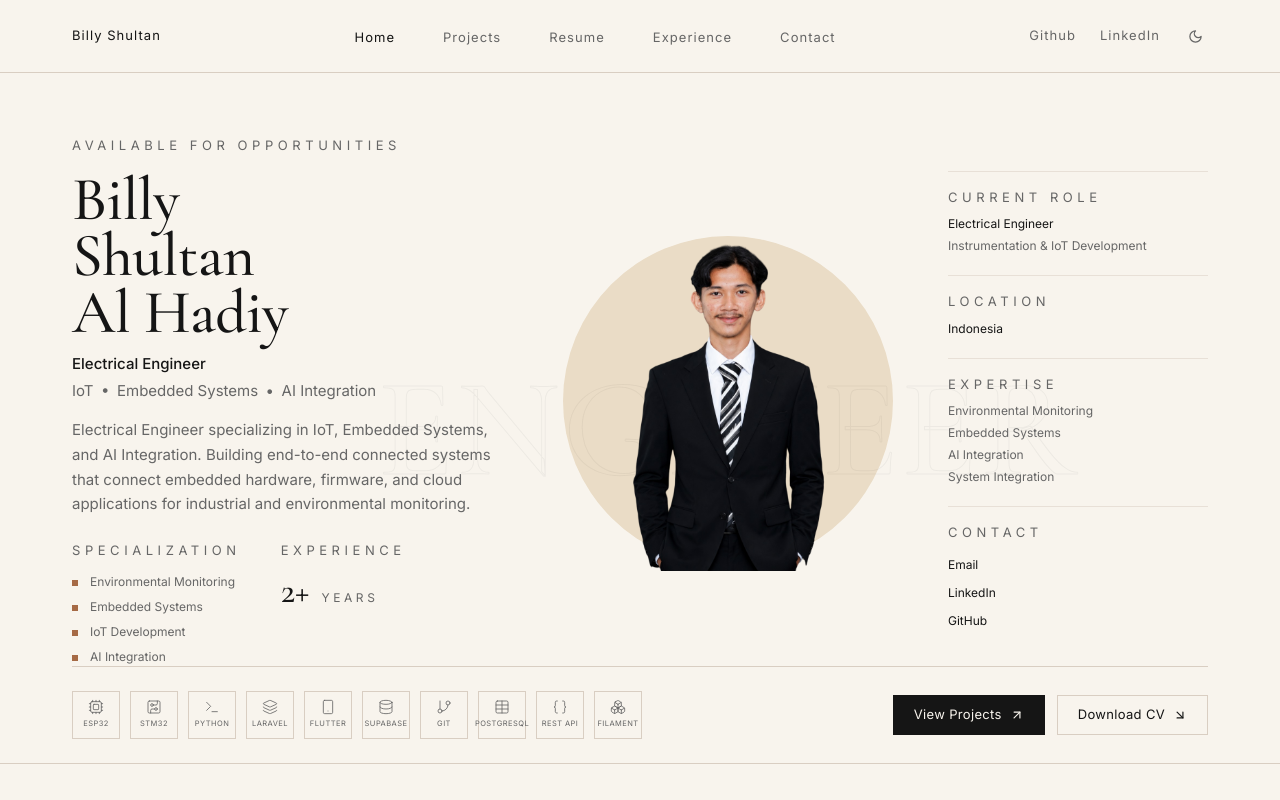
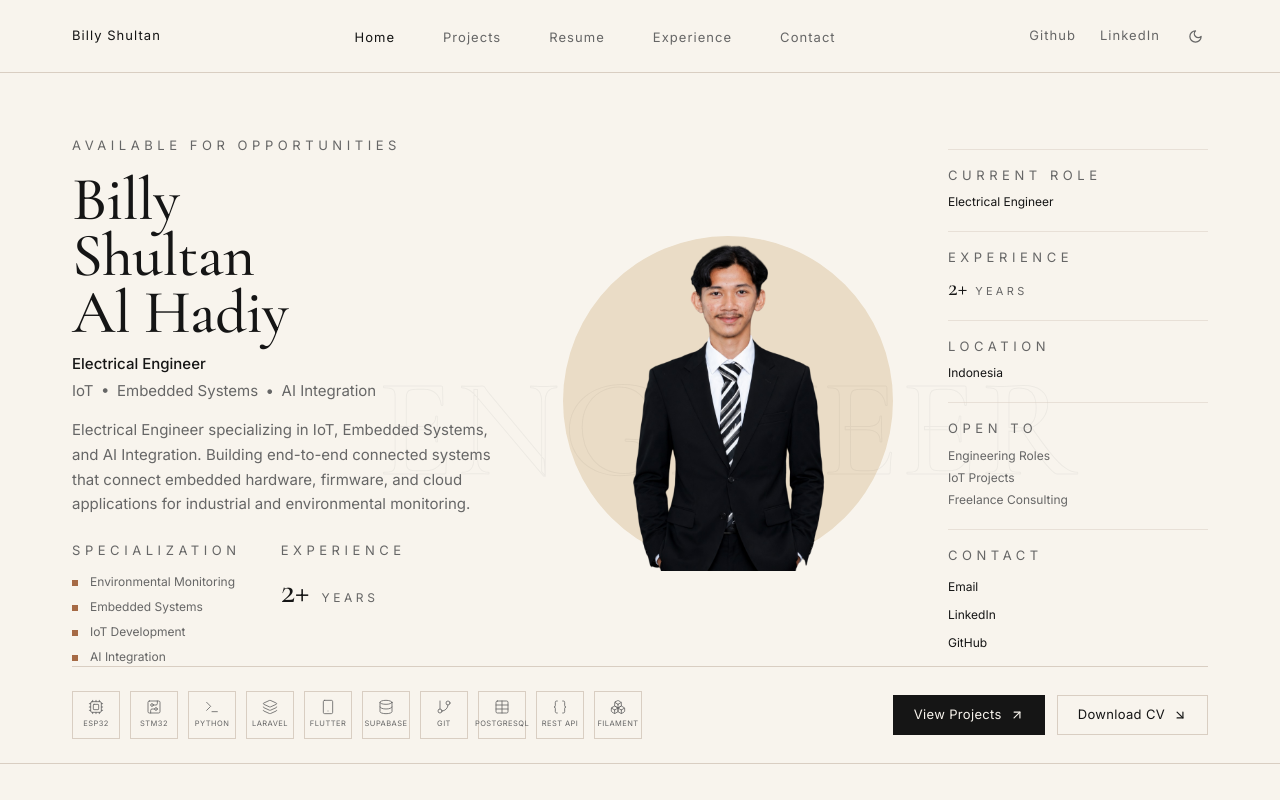
Before and after one commit to billyshultan43/billyshultan, a Next.js app: page / in a window 1280 px wide. Shown: the top 800 px of the page. Built offline with nearby package versions, Linux system fonts and the light colour scheme.

Commit message:
hero: replace right panel with role/experience/location/open-to/contact

```diff
--- a/src/components/hero.tsx
+++ b/src/components/hero.tsx
@@ -53,11 +53,10 @@ const techStack = [
   { name: "Filament", icon: Boxes },
 ];
 
-const expertise = [
-  "Environmental Monitoring",
-  "Embedded Systems",
-  "AI Integration",
-  "System Integration",
+const openTo = [
+  "Engineering Roles",
+  "IoT Projects",
+  "Freelance Consulting",
 ];
 
 const contacts = [
@@ -189,8 +188,17 @@ export function Hero() {
             <motion.div variants={item} className="border-t border-line/50 pt-4">
               <p className="label">Current Role</p>
               <p className="mt-2 text-[12px] text-primary">Electrical Engineer</p>
-              <p className="mt-1 text-[12px] text-secondary">
-                Instrumentation &amp; IoT Development
+            </motion.div>
+
+            <motion.div variants={item} className="mt-5 border-t border-line/50 pt-4">
+              <p className="label">Experience</p>
+              <p className="mt-2 flex items-baseline gap-2">
+                <span className="font-serif text-[24px] font-medium leading-none text-primary">
+                  2+
+                </span>
+                <span className="text-[11px] uppercase tracking-[0.3em] text-secondary">
+                  Years
+                </span>
               </p>
             </motion.div>
 
@@ -200,11 +208,11 @@ export function Hero() {
             </motion.div>
 
             <motion.div variants={item} className="mt-5 border-t border-line/50 pt-4">
-              <p className="label">Expertise</p>
+              <p className="label">Open To</p>
               <ul className="mt-2 space-y-1">
-                {expertise.map((e) => (
-                  <li key={e} className="text-[12px] text-secondary">
-                    {e}
+                {openTo.map((o) => (
+                  <li key={o} className="text-[12px] text-secondary">
+                    {o}
                   </li>
                 ))}
               </ul>
```
